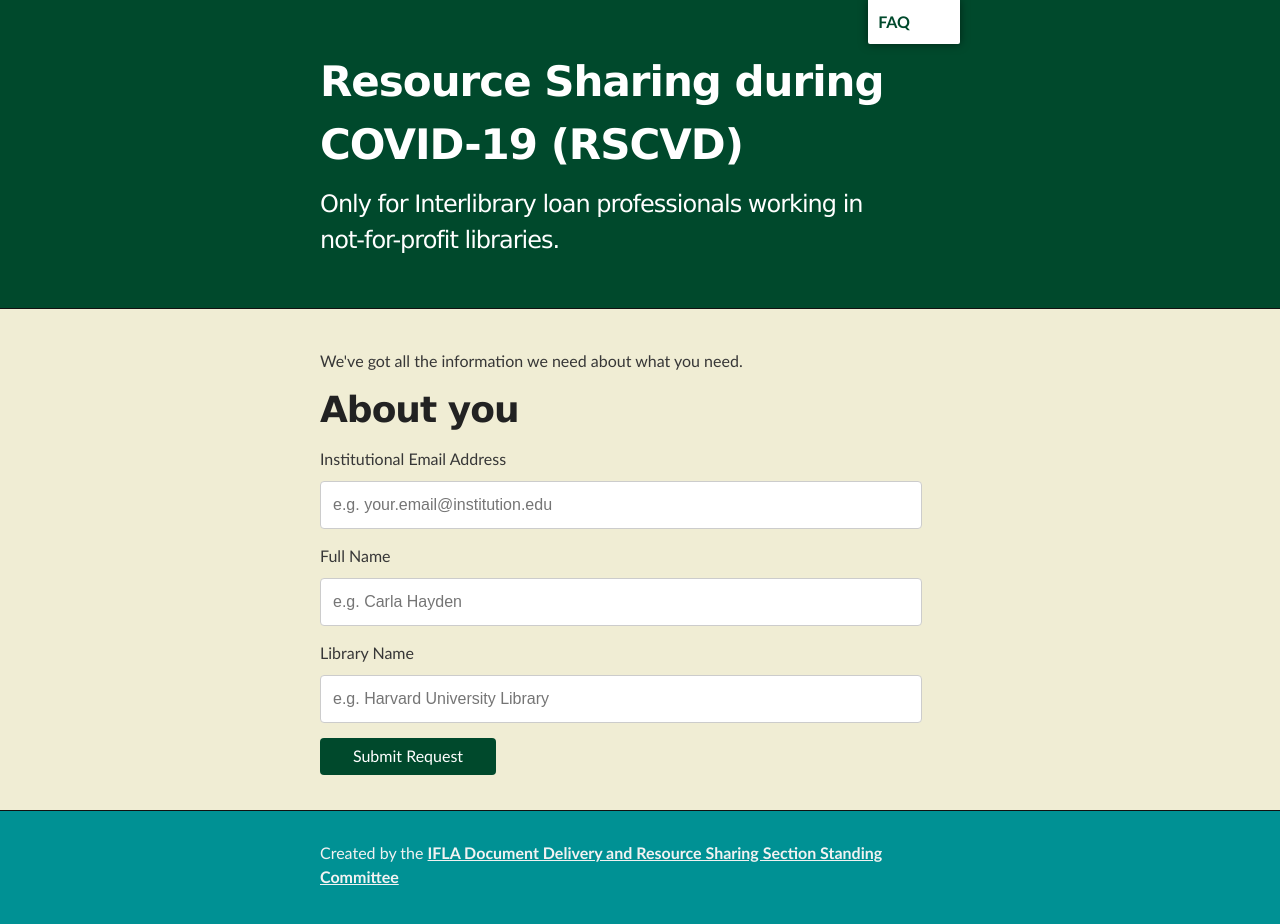
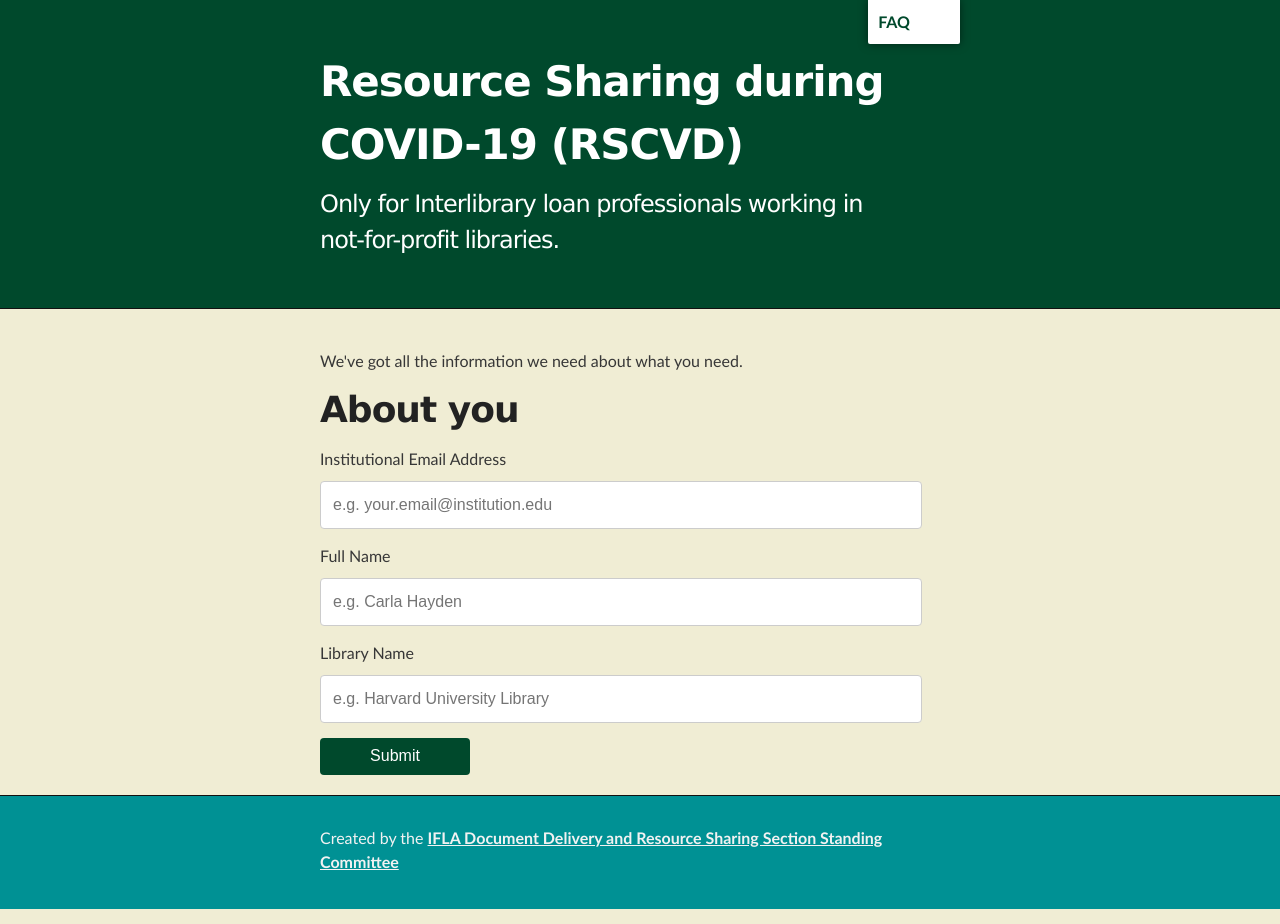
Before and after one commit to JosephMcArthur/rscvd-dev, a Jekyll site: the page built from submit.html, in a window 1280 px wide. Built offline with Jekyll 4.4.1, drawn with Linux system fonts in a browser that asks for light colours.

Commit message:
clean up buttons

```diff
--- a/book.html
+++ b/book.html
@@ -31,7 +31,6 @@ layout: form
 <p><input class="oabutton_form" type="text" id="organization" placeholder="e.g. Harvard University Library"></p>
 
 <input class="oabutton_find" href="/ill-covid/thanks" id="submit" aria-label="submit" style="min-width:150px;" type="Submit">
-<!-- TODO: Joe: make this an input class -->
 <!-- TODO: Joe: does stopping default on this stop built in browser validation? https://developer.mozilla.org/en-US/docs/Web/HTML/Attributes/required / https://css-tricks.com/form-validation-ux-html-css/ -->
 
 </form>
--- a/submit.html
+++ b/submit.html
@@ -17,7 +17,7 @@ We've got all the information we need about what you need.
 <label>Library Name</label>
 <p><input required="required" class="oabutton_form" type="text" id="organization" placeholder="e.g. Harvard University Library"></p>
 
-<p><a class="oabutton_find" href="/ill-covid/thanks" id="submit" aria-label="submit" style="min-width:150px;">Submit Request</a></p>
+<input class="oabutton_find" href="/ill-covid/thanks" id="submit" aria-label="submit" style="min-width:150px;" type="Submit">
 
 </form>
 
```
